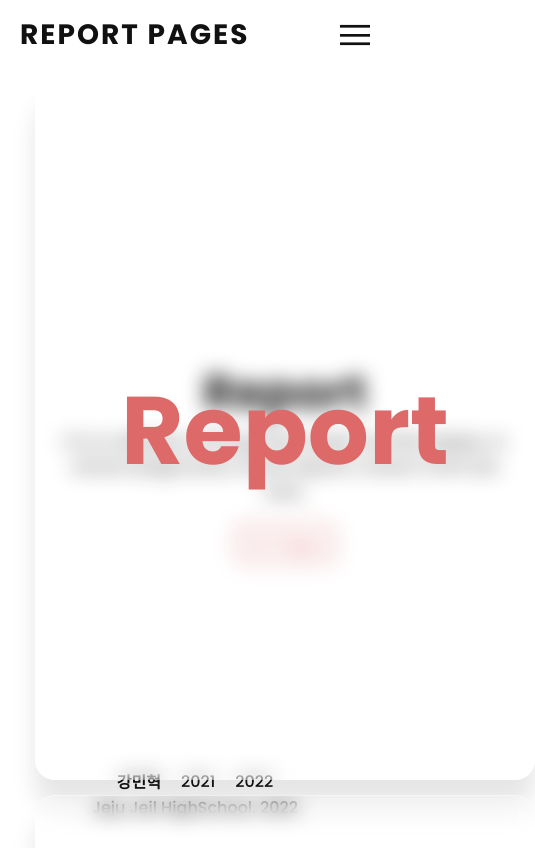
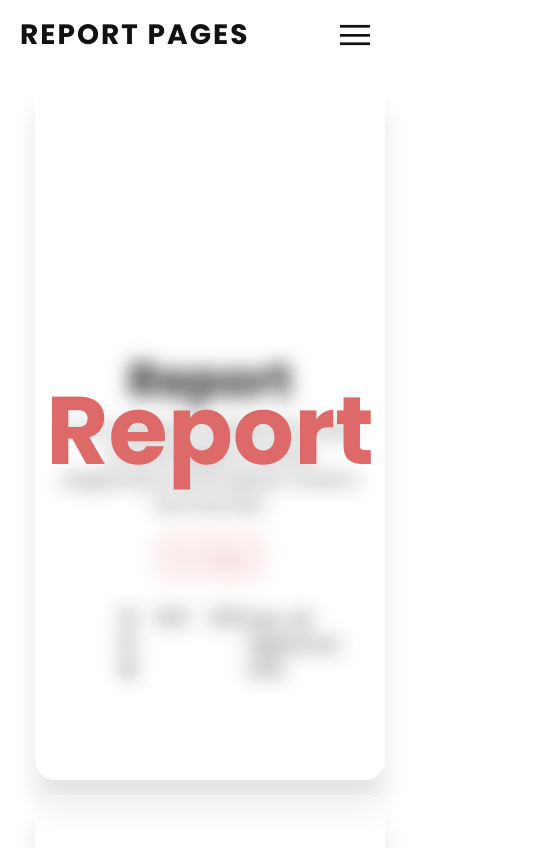
Before and after one commit to sando31877/Jeil2022Pages, a plain HTML site: page index.html in a window 390 px wide. Shown: the top 848 px of the page, 535 px wide, since content can reach past the window. Drawn offline with nearby package versions, Linux system fonts and the light colour scheme.

Commit message:
22.03.11

```diff
--- a/index-style.css
+++ b/index-style.css
@@ -86,7 +86,7 @@ section header .toggle.active {
   animation-delay: calc(0.2s * var(--i));
 }
 .container {
-  width: 1500px;
+  width: 100%;
   display: grid;
   grid-template-columns: repeat(auto-fit, minmax(350px, 1fr));
   grid-gap: 15px;
@@ -94,7 +94,7 @@ section header .toggle.active {
 }
 .container .card {
   position: relative;
-  width: 500px;
+  width: 100%;
   height: 700px;
   margin: 0 auto;
   background: #fff;
@@ -130,7 +130,7 @@ section header .toggle.active {
   background: #fff;
   transition: 0.5s;
   position: relative;
-  width: 500px;
+  width: 100%;
   border-top: 1px solid rgba(255, 255, 255, 0.5);
   height: 700px;
   background: rgba(255, 255, 255, 0.1);
@@ -179,8 +179,8 @@ section header .toggle.active {
   color: #fff;
   background: rgb(221, 105, 105);
 }
-.footer {
-  position: absolute;
+footer {
+  position: relative;
   bottom: 0;
   left: 0;
   width: 100%;
@@ -288,10 +288,4 @@ section header .toggle.active {
   section .container .box:last-child {
     border-right: 10px solid #fff;
   }
-  .footer {
-    width: 100%;
-    padding: 0 20px;
-    flex-direction: column;
-    justify-content: center;
-  }
 }
--- a/index.html
+++ b/index.html
@@ -3,7 +3,8 @@
 
 <head>
 	<title>Jeil2022 |  Main Pages</title>
-	<link rel="stylesheet" type="text/css" href="index-style.css">
+	<link  rel="stylesheet" integrity="sha384-1BmE4kWBq78iYhFldvKuhfTAU6auU8tT94WrHftjDbrCEXSU1oBoqyl2QvZ6jIW3" crossorigin="anonymous">
+	<link rel="stylesheet" type="text/css" href="index-style.css" >
 	<meta charset="UTF-8">
 	<meta http-equiv="X-UA-Compatible" content="IE=edge">
 	<meta name="viewport" content="width=device-width, initial-scale=1.0">
@@ -60,21 +61,21 @@
 					</div>
 				</div>
 			</div>
-		<div class="footer">
+		</div>
+		<footer class="footer">
 			<ul class="sci">
 				<li><a href="../99.sorry/sorry-index.html" style="--i:9"><b>강민혁</b></a></li>
 				<li><a href="../99.sorry/sorry-index.html" style="--i:8">2021</a></li>
 				<li><a href="../99.sorry/sorry-index.html" style="--i:7">2022</a></li>
 			</ul>
 			<p class="copyrightText">Jeju Jeil HighSchool. 2022</p>
-		</div>
+		</footer>
 	</section>
 	<script>
 		let imgBx = document.querySelectorAll('.imgBx');
 		imgBx.forEach(popup => popup.addEventListener('click', () => {
 			popup.classList.toggle('active')
 		}))
-
 		function toggleMenu() {
 			var menuToggle = document.querySelector('.toggle');
 			var navigation = document.querySelector('.navigation');
@@ -82,6 +83,7 @@
 			navigation.classList.toggle('active');
 		}
 	</script>
+	<script src="https://cdn.jsdelivr.net/npm/bootstrap@5.1.3/dist/js/bootstrap.bundle.min.js" integrity="sha384-ka7Sk0Gln4gmtz2MlQnikT1wXgYsOg+OMhuP+IlRH9sENBO0LRn5q+8nbTov4+1p" crossorigin="anonymous"></script>
 </body>
 
 </html>
```
Lines whose indentation alone changed are shown as unchanged.
